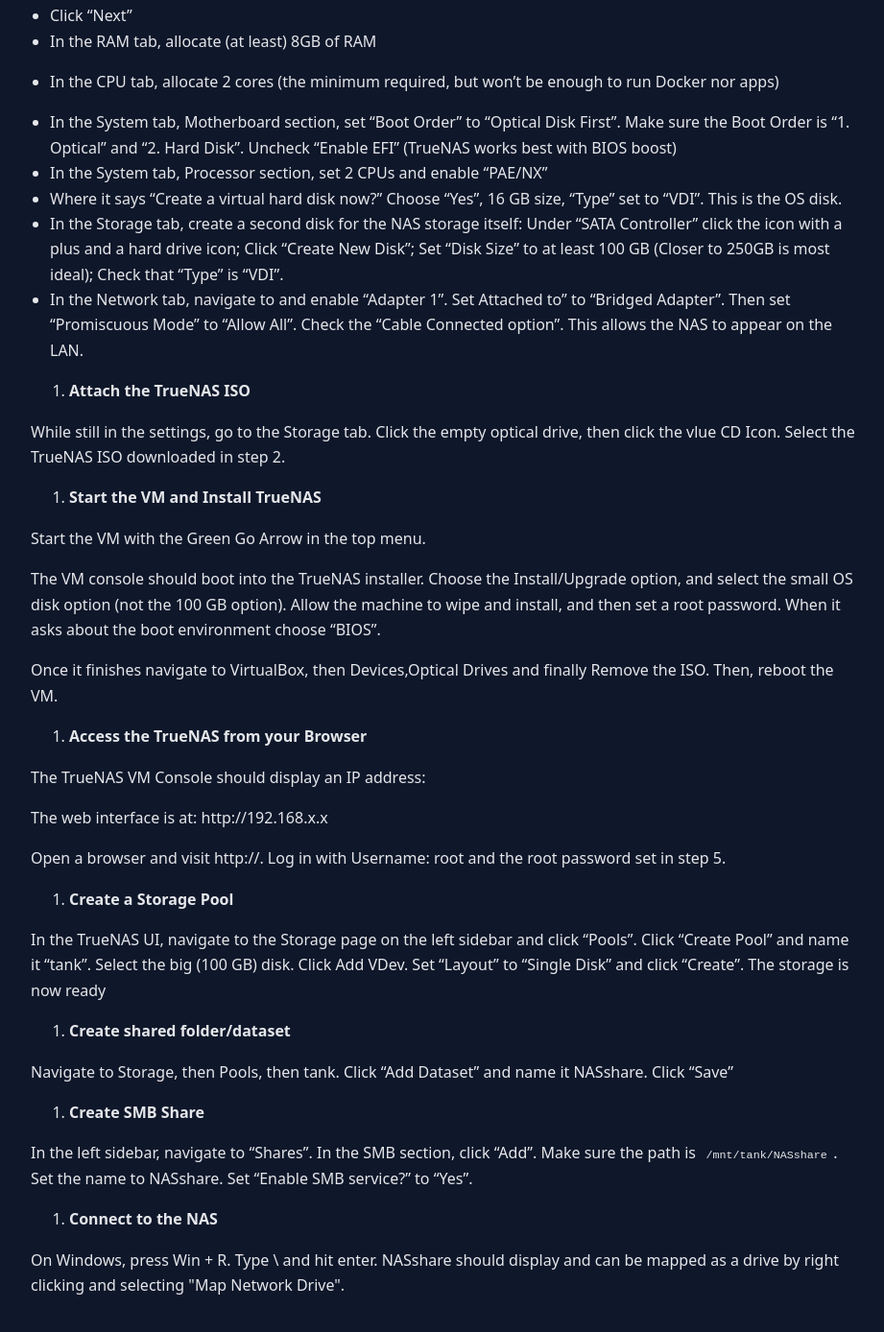
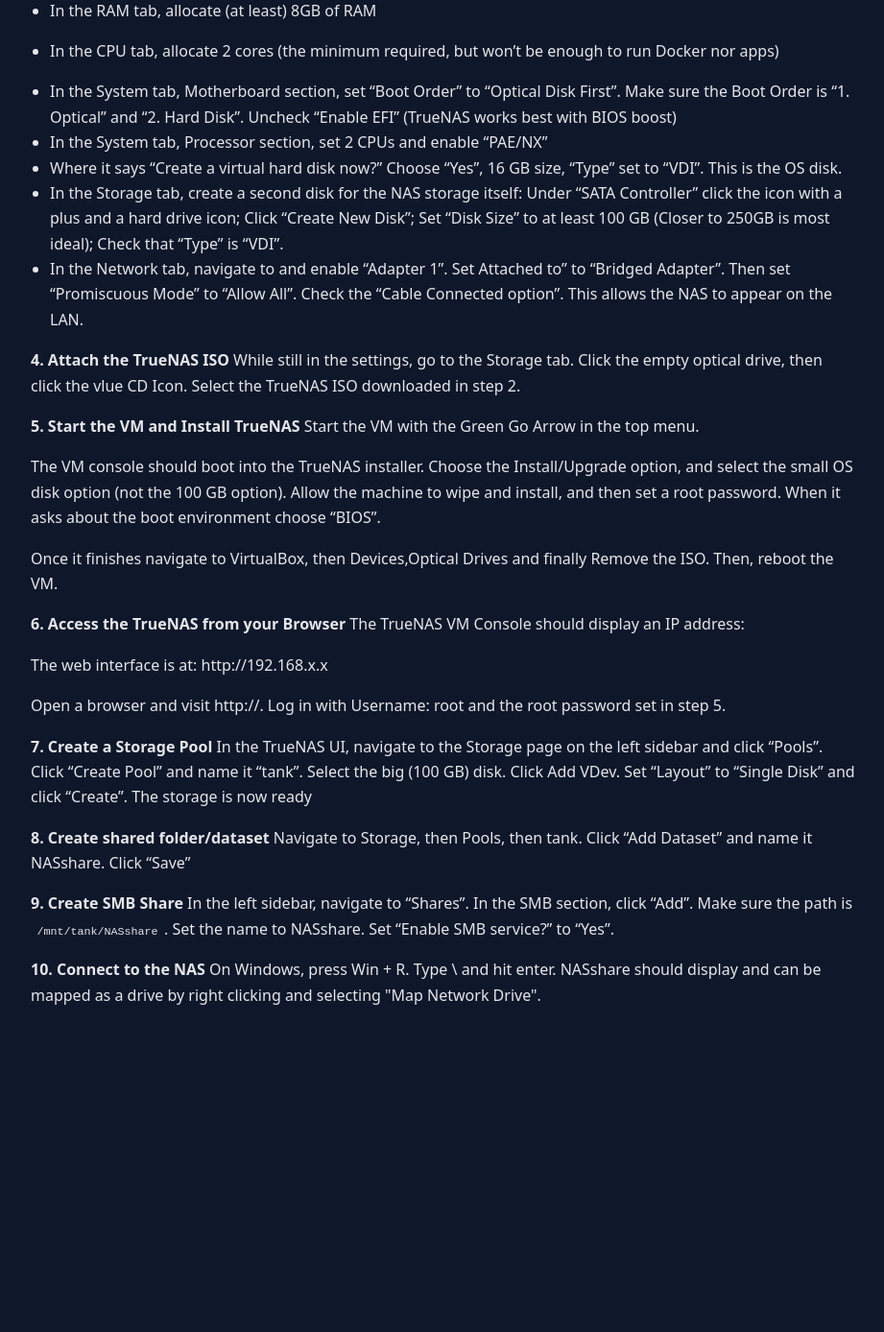
Before and after one commit to jacob-parra/jpprojects, a Jekyll site: the page built from projects/truenas.md, in a window 1280 px wide and 1400 px high, scrolled down 967 px. Shown: the top 1388 px of the window at 96% size, without its empty margins (178-1099 px from the left). Built offline with Jekyll 4.4.1, drawn with Linux system fonts in a browser that asks for light colours; after the commit the page ends 2065 px from its top, so only the background shows below that; some of the changed text lies outside the part shown.

Commit message:
New project numbering

```diff
--- a/projects/truenas.md
+++ b/projects/truenas.md
@@ -12,16 +12,13 @@ A NAS (Network-Attached Service) is a kind of server that provides storage for m
 
 The following steps detail NAS configuration:
 
-1. **Install a VM Platform**
-
+**1. Install a VM Platform**
 VirtualBox is the easiest option, though hypervisors like Proxmox are also great, especially for managing multiple VMs. Download VirtualBox here (https://www.virtualbox.org/wiki/Downloads). Select the Windows hosts option.
 
-2. **Download TrueNAS SCALE ISO**
-
+**2. Download TrueNAS SCALE ISO**
 This is the image of the TrueNAS OS our VM will run.  (https://www.truenas.com/download-truenas-community-edition/) Download the current version and check that it has the .iso extension.
 
-3. **Create the Virtual Machine**
-
+**3. Create the Virtual Machine**
 - In VirtualBox, select "New" in the top menu.
 - Set "Name" to "TrueNAS".
 - Set "Type" to "Linux"
@@ -36,20 +33,17 @@ This is the image of the TrueNAS OS our VM will run.  (https://www.truenas.com/d
 - In the Storage tab, create a second disk for the NAS storage itself: Under "SATA Controller" click the icon with a plus and a hard drive icon; Click "Create New Disk"; Set "Disk Size" to at least 100 GB (Closer to 250GB is most ideal); Check that "Type" is "VDI".
 - In the Network tab, navigate to and enable "Adapter 1". Set Attached to" to "Bridged Adapter". Then set "Promiscuous Mode" to "Allow All". Check the "Cable Connected option". This allows the NAS to appear on the LAN.
 
-4. **Attach the TrueNAS ISO**
-
+**4. Attach the TrueNAS ISO**
 While still in the settings, go to the Storage tab. Click the empty optical drive, then click the vlue CD Icon. Select the TrueNAS ISO downloaded in step 2.
 
-5. **Start the VM and Install TrueNAS**
-
+**5. Start the VM and Install TrueNAS**
 Start the VM with the Green Go Arrow in the top menu.
 
 The VM console should boot into the TrueNAS installer. Choose the Install/Upgrade option, and select the small OS disk option (not the 100 GB option). Allow the machine to wipe and install, and then set a root password. When it asks about the boot environment choose "BIOS".
 
 Once it finishes navigate to VirtualBox, then Devices,Optical Drives and finally Remove the ISO. Then, reboot the VM.
 
-6. **Access the TrueNAS from your Browser**
-
+**6. Access the TrueNAS from your Browser**
 The TrueNAS VM Console should display an IP address:
 
 The web interface is at:
@@ -57,18 +51,14 @@ http://192.168.x.x
 
 Open a browser and visit http://<that-ip>. Log in with Username: root and the root password set in step 5.
 
-7. **Create a Storage Pool**
-
+**7. Create a Storage Pool**
 In the TrueNAS UI, navigate to the Storage page on the left sidebar and click "Pools". Click "Create Pool" and name it "tank". Select the big (100 GB) disk. Click Add VDev. Set "Layout" to "Single Disk" and click "Create". The storage is now ready
 
-8. **Create shared folder/dataset**
-
+**8. Create shared folder/dataset**
 Navigate to Storage, then Pools, then tank. Click "Add Dataset" and name it NASshare. Click "Save"
 
-9. **Create SMB Share**
-
+**9. Create SMB Share**
 In the left sidebar, navigate to "Shares". In the SMB section, click "Add". Make sure the path is `/mnt/tank/NASshare`. Set the name to NASshare. Set "Enable SMB service?" to "Yes".
 
-10. **Connect to the NAS**
-
+**10. Connect to the NAS**
 On Windows, press Win + R. Type \\<TrueNAS-ip> and hit enter. NASshare should display and can be mapped as a drive by right clicking and selecting "Map Network Drive".
```
Also changed, not shown: projects/scripting.md (+4 -4 lines), projects/sshsftp.md (+9 -5 lines), projects/tailscale.md (+9 -6 lines).
